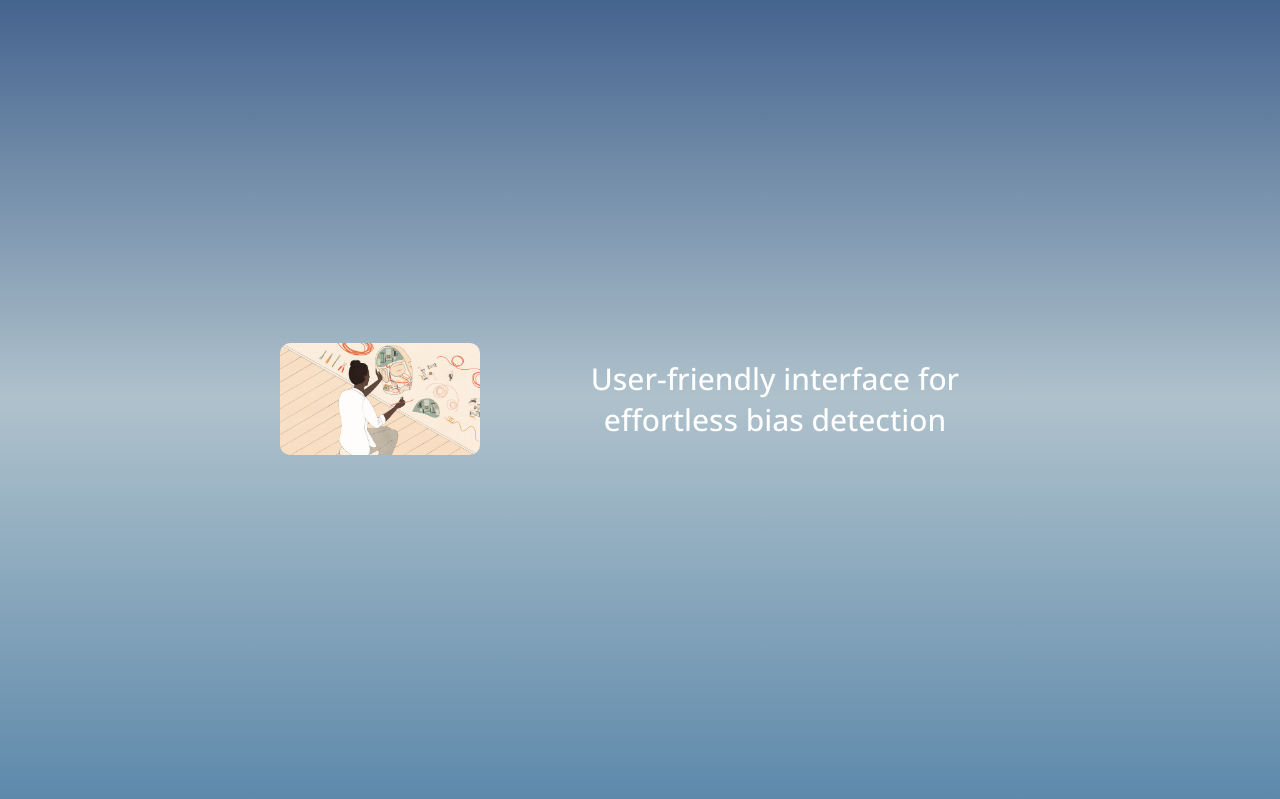
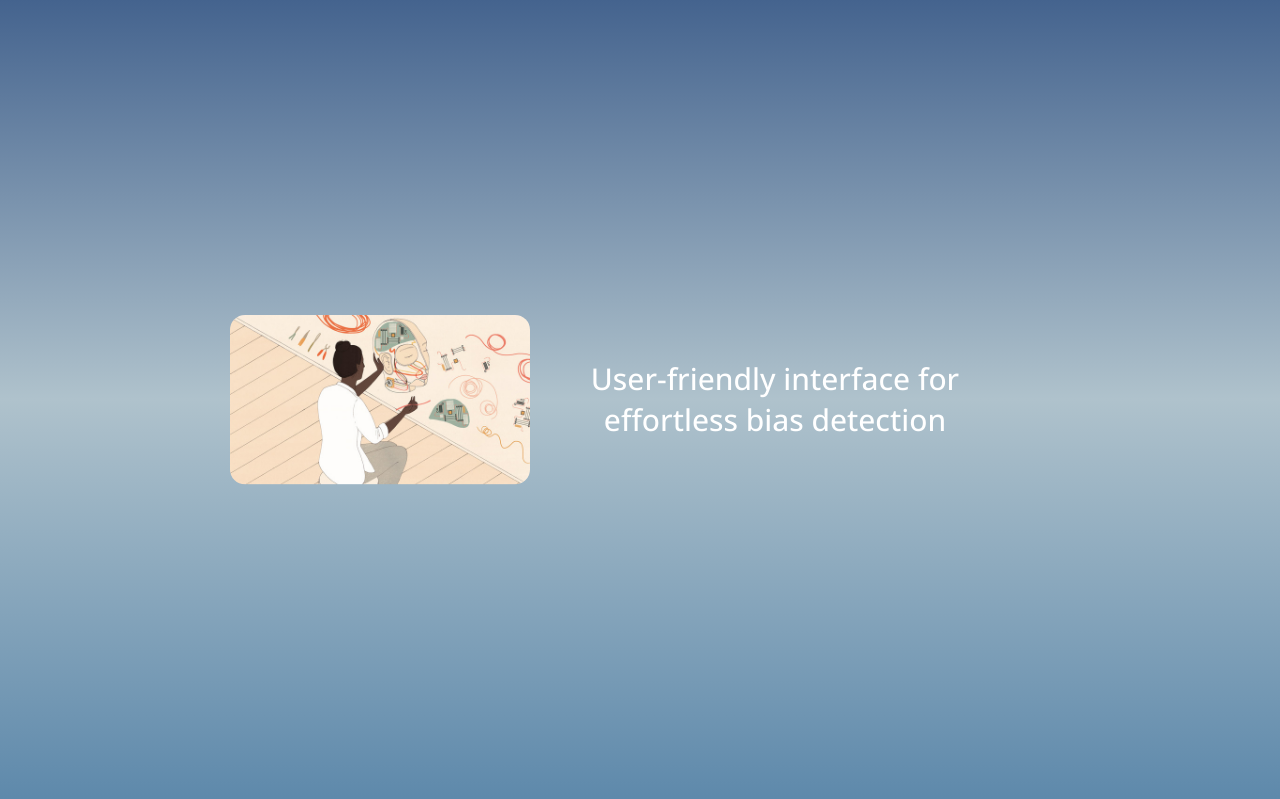
Before and after one commit to Allen-ISD-Computer-Science/REPO_NoBias_2024, a Django app: page / in a window 1280 px wide. Shown: the part 2121-2920 px from the top of the page. Run offline with Django 4.2, Linux system fonts and the light colour scheme.

Commit message:
Changed Image Scaling

```diff
--- a/nobiasapp/templates/submitLink.html
+++ b/nobiasapp/templates/submitLink.html
@@ -142,7 +142,7 @@
                 <h2>Recieve accurate percentage scores for bias detection</h2>
             </div>
             <div class="slides slide3">
-                <img src="{% static 'img/pic-3.png' %}" alt="pic-3">
+                <img src="{% static 'img/pic-3.png' %}" alt="pic-3" style="scale: 1.5;">
                 <h2>User-friendly interface for effortless bias detection</h2>
             </div>
 
```
Also changed, not shown: 1 other file.
